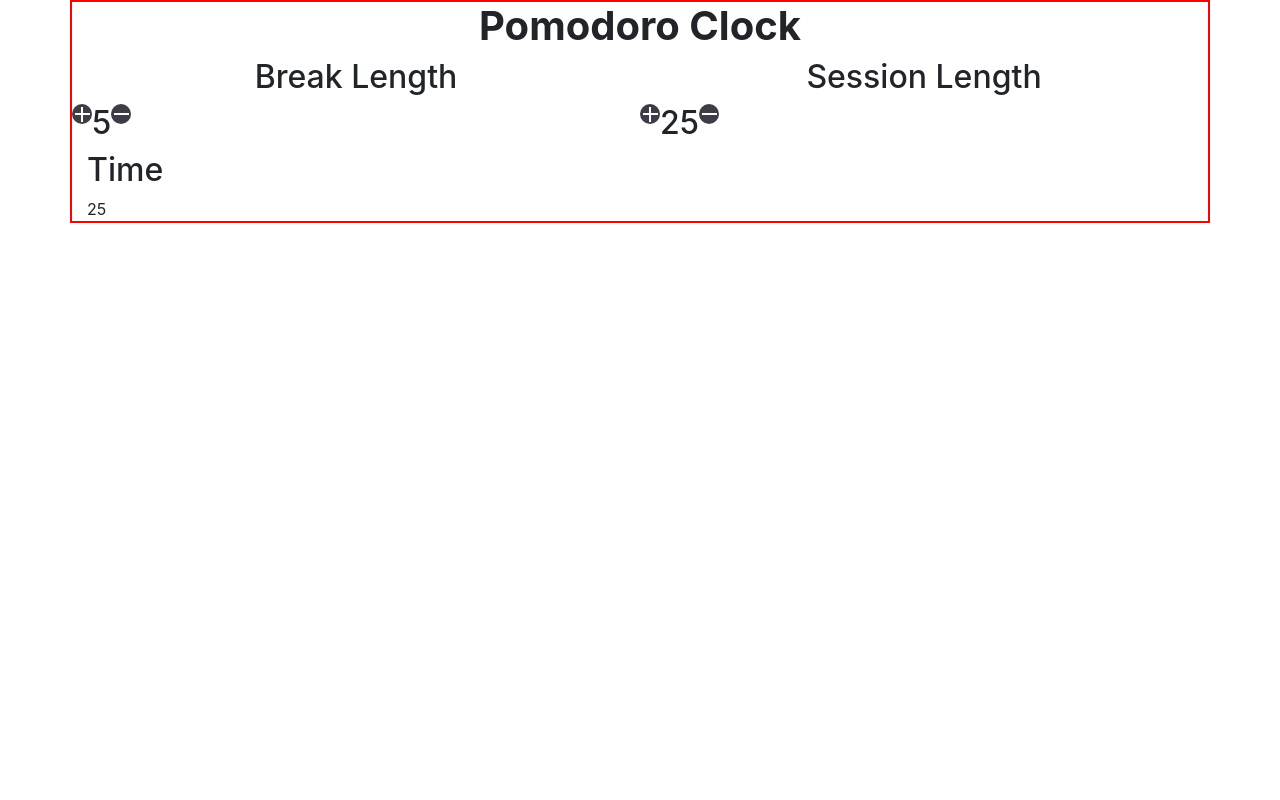
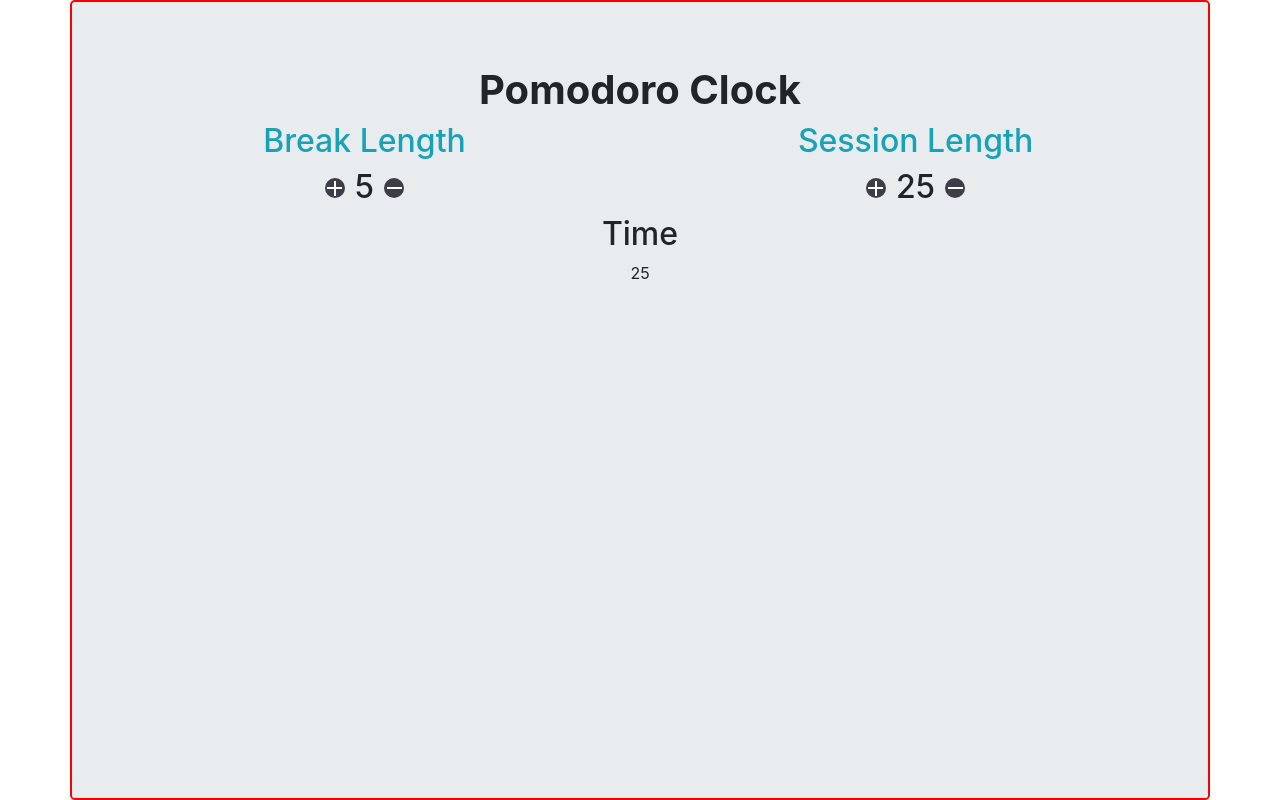
Before and after one commit to petercrackthecode/FCC_PomodoroClock, a React (Create React App) app: page / in a window 1280 px wide. Built offline with nearby package versions, Linux system fonts and the light colour scheme.

Commit message:
More styling

```diff
--- a/src/App.js
+++ b/src/App.js
@@ -9,19 +9,20 @@ class App extends React.Component {
     m_sessionLength: 25,
     m_breakLength: 5,
     m_timeLeft: 25,
+    m_isClockRunning: false
   };
 
   handleLimitIncrease = async (type = "", step, upperLimit) => {
     switch (type) {
       case "break":
-        const newBreakLength= this.state.m_breakLength + step;
+        const newBreakLength = this.state.m_breakLength + step;
         if (newBreakLength <= upperLimit)
-          await this.setState({m_breakLength: newBreakLength});
+          await this.setState({ m_breakLength: newBreakLength });
         break;
       case "session":
-        const newSessionLength= this.state.m_sessionLength + step;
+        const newSessionLength = this.state.m_sessionLength + step;
         if (newSessionLength <= upperLimit)
-          await this.setState({m_sessionLength: newSessionLength});
+          await this.setState({ m_sessionLength: newSessionLength });
         break;
       default:
         break;
@@ -31,14 +32,14 @@ class App extends React.Component {
   handleLimitDecrease = async (type = null, step, lowerLimit) => {
     switch (type) {
       case "break":
-        const newBreakLength= this.state.m_breakLength - step;
+        const newBreakLength = this.state.m_breakLength - step;
         if (newBreakLength >= lowerLimit)
-          await this.setState({m_breakLength: newBreakLength});
+          await this.setState({ m_breakLength: newBreakLength });
         break;
       case "session":
-        const newSessionLength= this.state.m_sessionLength - step;
+        const newSessionLength = this.state.m_sessionLength - step;
         if (newSessionLength >= lowerLimit)
-          await this.setState({m_sessionLength: newSessionLength});
+          await this.setState({ m_sessionLength: newSessionLength });
         break;
       default:
         break;
@@ -48,9 +49,11 @@ class App extends React.Component {
   render() {
     return (
       <div id="app">
-        <div id="pomodoro-clock" className='container'>
-          <h1 className='col-12 text-center'><strong>Pomodoro Clock</strong></h1>
-          <section className='row'>
+        <div id="pomodoro-clock" className="container text-center jumbotron">
+          <h1 className="col-12 text-center">
+            <strong>Pomodoro Clock</strong>
+          </h1>
+          <section className="row">
             <LengthController
               id="break"
               m_length={this.state.m_breakLength}
@@ -65,8 +68,8 @@ class App extends React.Component {
             />
           </section>
           <section>
-            <h2 id='time-label'>Time</h2>
-            <TimeCounter m_timeLeft={this.state.m_timeLeft}/>
+            <h2 id="time-label">Time</h2>
+            <TimeCounter m_timeLeft={this.state.m_timeLeft} />
           </section>
         </div>
       </div>
--- a/src/components/LengthController.js
+++ b/src/components/LengthController.js
@@ -1,27 +1,40 @@
-import React from 'react';
+import React from "react";
 
 export function LengthController(props) {
-    const name= props.id[0].toUpperCase() + props.id.substring(1);
-    const id= props.id;
+  const name = props.id[0].toUpperCase() + props.id.substring(1);
+  const id = props.id;
   // 5 minutes jump when increment or decrement
-    const sectionStep= 5;
-    const m_sessionMax= 60, m_sessionMin= 5;
+  const sectionStep = 5;
+  const m_sessionMax = 60,
+    m_sessionMin = 5;
 
-    const handleIncrement= () => {
+  const handleIncrement = () => {
     props.handleIncrement(props.id, sectionStep, m_sessionMax);
   };
 
-    const handleDecrement= () => {
+  const handleDecrement = () => {
     props.handleDecrement(props.id, sectionStep, m_sessionMin);
   };
 
   return (
-        <div id={props.id} className='col-6 text-center'>
-            <h2 id={`${id}-label`}>{name} Length</h2>
-            <section className='toggle row'>
-                <div id={`${id}-increment`} className='button increment' onClick={handleIncrement}/>
-                <h2 id={`${id}-length`} className='length'>{props.m_length}</h2>
-                <div id={`${id}-decrement`} className='button decrement' onClick={handleDecrement}/>
+    <div id={props.id} className="col-6">
+      <h2 id={`${id}-label`} className="text-info">
+        {name} Length
+      </h2>
+      <section className="toggle row">
+        <div
+          id={`${id}-increment`}
+          className="button increment"
+          onClick={handleIncrement}
+        />
+        <h2 id={`${id}-length`} className="length">
+          {props.m_length}
+        </h2>
+        <div
+          id={`${id}-decrement`}
+          className="button decrement"
+          onClick={handleDecrement}
+        />
       </section>
     </div>
   );
--- a/src/styles/App.css
+++ b/src/styles/App.css
@@ -6,6 +6,9 @@
 }
 #app #pomodoro-clock {
   border: red solid 2px;
+  height: 100vh;
+  margin-top: 0px;
+  margin-bottom: 0px;
 }
 #app #pomodoro-clock .button {
   border-radius: 50%;
@@ -14,7 +17,7 @@
   width: 20px;
   height: 20px;
   padding: 0px;
-  margin: 0px;
+  margin: 10px;
   cursor: pointer;
 }
 #app #pomodoro-clock .increment::before {
@@ -52,5 +55,9 @@
   height: 2px;
   margin-top: -1px;
 }
+#app #pomodoro-clock #break > section, #app #pomodoro-clock #session > section {
+  display: flex;
+  justify-content: center;
+}
 
 /*# sourceMappingURL=App.css.map */
--- a/src/styles/App.scss
+++ b/src/styles/App.scss
@@ -10,6 +10,9 @@
 
     #pomodoro-clock {
         @include Border(red, 2px);
+        height: 100vh;
+        margin-top: 0px;
+        margin-bottom: 0px;
 
         .button {
             border-radius: 50%;
@@ -18,7 +21,7 @@
             width: 20px;
             height: 20px;
             padding: 0px;
-            margin: 0px;
+            margin: 10px;
             cursor: pointer;
         }
 
@@ -66,5 +69,10 @@
                 margin-top: -1px;
             }
         }
+
+        #break > section, #session > section {
+            display: flex;
+            justify-content: center;
+        }
     }
 }
```
Also changed, not shown: 1 other file (tests, documents, lock files or other folders). Lines whose indentation alone changed are shown as unchanged.
